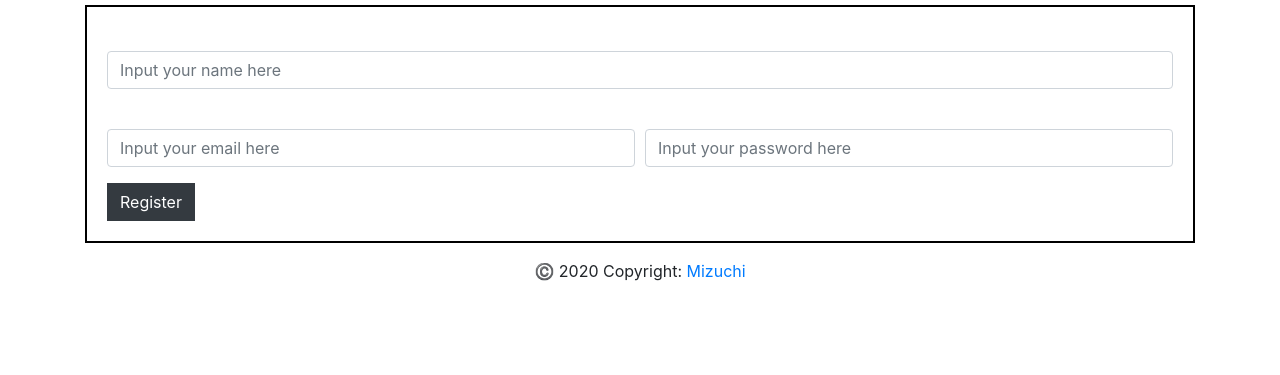
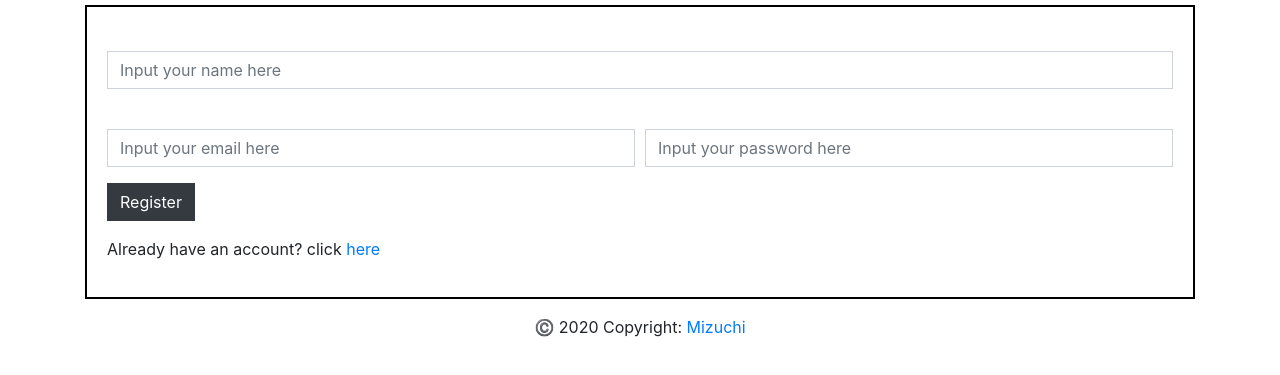
Before and after one commit to Targhib49/todo-project, a plain HTML site: page register.html in a window 1280 px wide. Shown: the part 389-764 px from the top of the page. Drawn offline with nearby package versions, Linux system fonts and the light colour scheme.

Commit message:
Update register.html
1. add class rounded-0 to all input tags
2. add "Already have an Account?" in body1

```diff
--- a/register.html
+++ b/register.html
@@ -36,21 +36,22 @@
                 <div class="form-row">
                     <div class="col mb-3">
                         <label for="inputName"></label>
-                        <input type="text" class="form-control" id="inputName" placeholder="Input your name here" required>
+                        <input type="text" class="form-control rounded-0" id="inputName" placeholder="Input your name here" required>
                     </div>
                 </div>
                 <div class="form-row">
                     <div class="form-group col-md-6">
                         <label for="inputEmail"></label>
-                        <input type="email" class="form-control" id="inputEmail" placeholder="Input your email here" required>
+                        <input type="email" class="form-control rounded-0" id="inputEmail" placeholder="Input your email here" required>
                     </div>
                     <div class="form-group col-md-6">
                         <label for="inputPassword"></label>
-                        <input type="password" class="form-control" id="inputPassword"
+                        <input type="password" class="form-control rounded-0" id="inputPassword"
                             placeholder="Input your password here" required>
                     </div>
                 </div>
                 <button type="submit" class="btn btn-dark rounded-0">Register</button>
+                <p class="mt-3">Already have an account? click <a href="login.html">here</a></p>
             </div>
         </form>
     </div>
```
